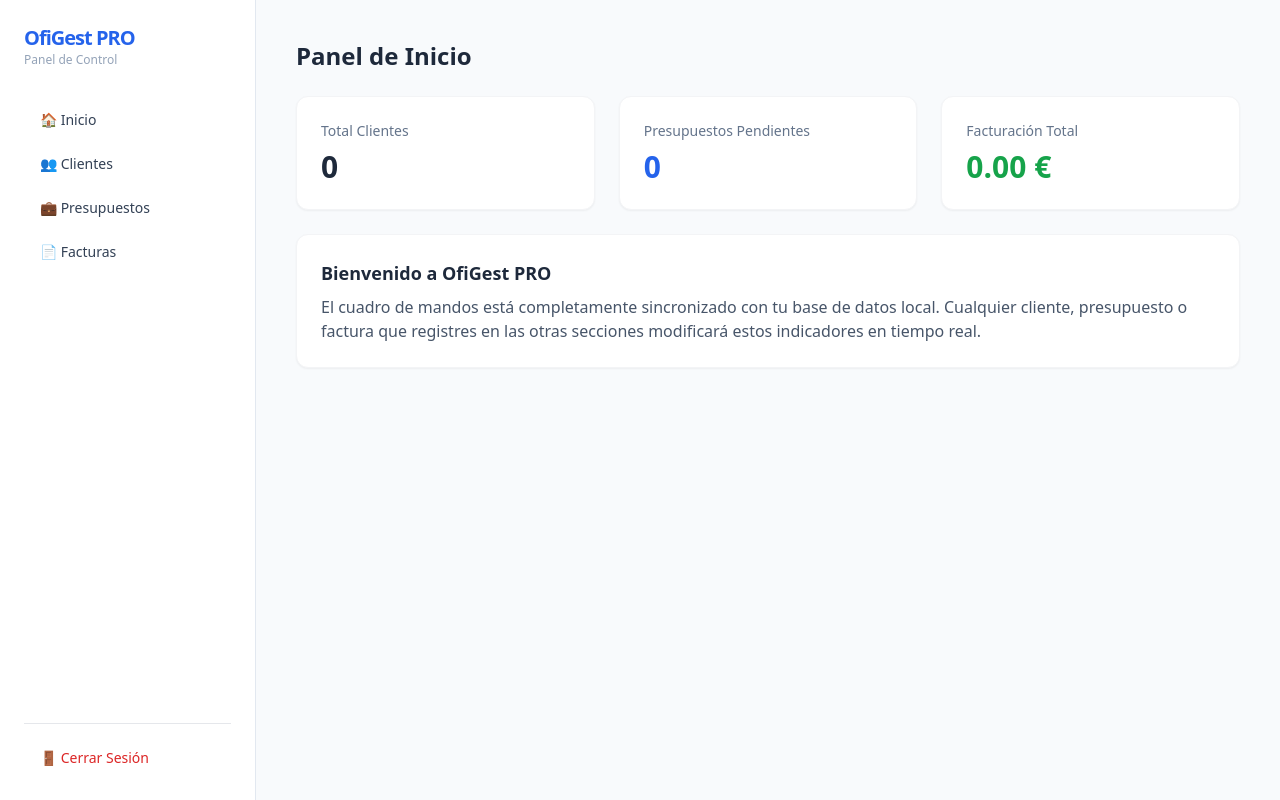
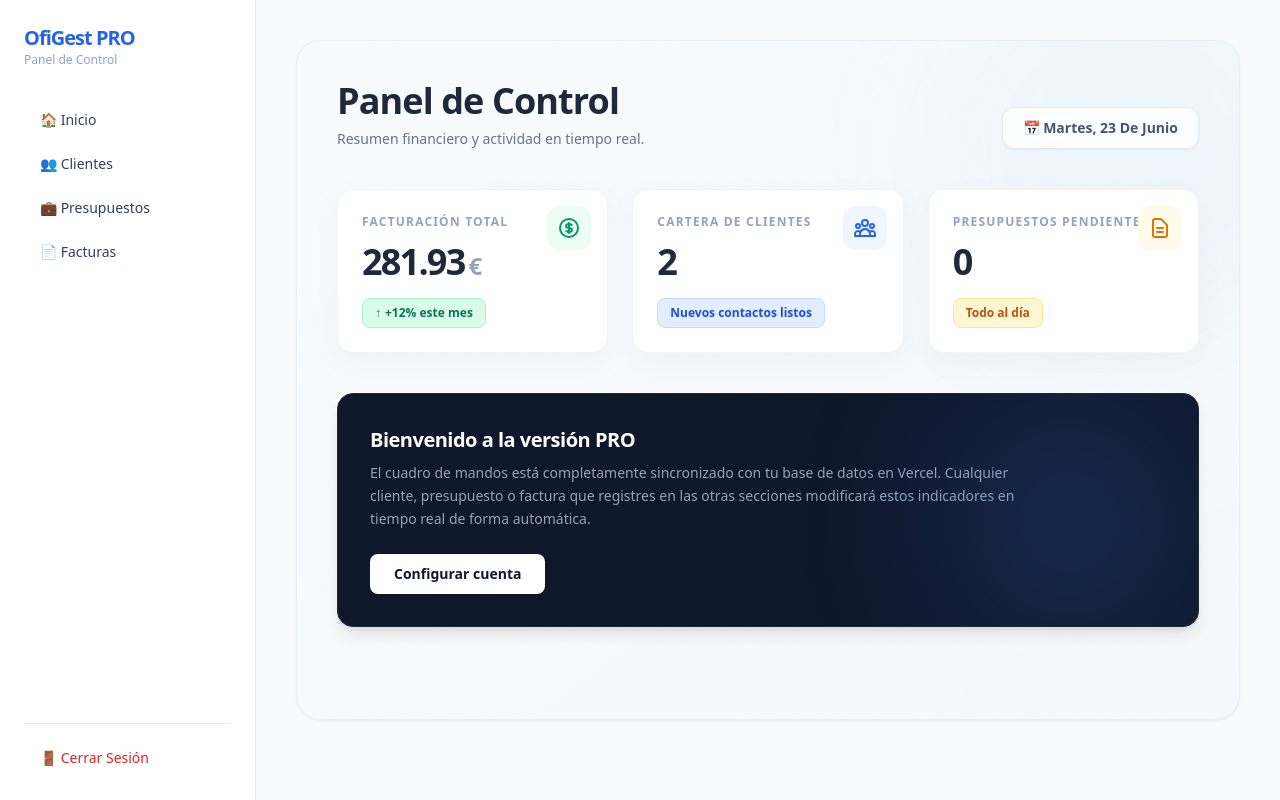
Before and after one commit to yasirsellam8-ship-it/ofigest-pro, a Next.js app: page /dashboard in a window 1280 px wide. Built offline with nearby package versions, Linux system fonts and the light colour scheme; no server answers; the database is empty.

Commit message:
Diseño premium para el Dashboard de inicio

```diff
--- a/src/app/dashboard/page.tsx
+++ b/src/app/dashboard/page.tsx
@@ -1,65 +1,96 @@
 "use client";
 
-import { useState, useEffect } from "react";
-
-export default function DashboardHomePage() {
-  const [stats, setStats] = useState({
-    totalClientes: 0,
-    presupuestosPendientes: 0,
-    facturacionTotal: 0,
-  });
-  const [loading, setLoading] = useState(true);
-
-  useEffect(() => {
-    async function cargarEstadisticas() {
-      try {
-        const res = await fetch("/api/stats");
-        if (res.ok) {
-          const data = await res.json();
-          setStats(data);
-        }
-      } catch (error) {
-        console.error("Error al conectar con la API de estadísticas:", error);
-      } finally {
-        setLoading(false);
-      }
-    }
-    cargarEstadisticas();
-  }, []);
+export default function DashboardInicio() {
+  // Simulamos unos datos rápidos para que veas el diseño vivo
+  const fechaHoy = new Date().toLocaleDateString('es-ES', { weekday: 'long', day: 'numeric', month: 'long' });
 
   return (
-    <div className="space-y-6">
-      <h2 className="text-2xl font-bold text-slate-800">Panel de Inicio</h2>
+    <div className="min-h-[85vh] bg-gradient-to-br from-slate-50 to-slate-100/40 p-6 md:p-10 rounded-3xl border border-slate-200/60 shadow-sm relative overflow-hidden">
 
-      <div className="grid grid-cols-1 md:grid-cols-3 gap-6">
-        <div className="rounded-xl border border-gray-100 bg-white p-6 shadow-sm">
-          <h3 className="text-sm font-medium text-slate-500">Total Clientes</h3>
-          <p className="mt-2 text-3xl font-bold text-slate-800">
-            {loading ? <span className="text-slate-300 animate-pulse">...</span> : stats.totalClientes}
-          </p>
+      {/* Decoración de fondo estilo "Glassmorphism" */}
+      <div className="absolute top-0 right-0 -mr-20 -mt-20 w-96 h-96 rounded-full bg-blue-400/5 blur-3xl pointer-events-none"></div>
+
+      {/* Cabecera del Dashboard */}
+      <div className="mb-10 flex flex-col md:flex-row md:justify-between md:items-end relative z-10">
+        <div>
+          <h1 className="text-4xl font-black text-slate-800 tracking-tight">Panel de Control</h1>
+          <p className="text-slate-500 mt-2 text-sm font-medium">Resumen financiero y actividad en tiempo real.</p>
         </div>
-        <div className="rounded-xl border border-gray-100 bg-white p-6 shadow-sm">
-          <h3 className="text-sm font-medium text-slate-500">Presupuestos Pendientes</h3>
-          <p className="mt-2 text-3xl font-bold text-blue-600">
-            {loading ? <span className="text-blue-200 animate-pulse">...</span> : stats.presupuestosPendientes}
-          </p>
-        </div>
-        <div className="rounded-xl border border-gray-100 bg-white p-6 shadow-sm">
-          <h3 className="text-sm font-medium text-slate-500">Facturación Total</h3>
-          <p className="mt-2 text-3xl font-bold text-green-600">
-            {loading ? <span className="text-green-200 animate-pulse">...</span> : `${stats.facturacionTotal.toFixed(2)} €`}
-          </p>
+        <div className="mt-4 md:mt-0 bg-white/80 backdrop-blur-md px-5 py-2.5 rounded-xl border border-slate-200 shadow-sm">
+          <p className="text-sm font-bold text-slate-600 capitalize">📅 {fechaHoy}</p>
         </div>
       </div>
 
-      <div className="rounded-xl border border-gray-100 bg-white p-6 shadow-sm mt-6">
-        <h3 className="text-lg font-bold text-slate-800 mb-2">Bienvenido a OfiGest PRO</h3>
-        <p className="text-slate-600">
-          El cuadro de mandos está completamente sincronizado con tu base de datos local.
-          Cualquier cliente, presupuesto o factura que registres en las otras secciones modificará
-          estos indicadores en tiempo real.
+      {/* Grid de Tarjetas de Métricas (Estilo SaaS Premium) */}
+      <div className="grid grid-cols-1 md:grid-cols-3 gap-6 mb-10 relative z-10">
+
+        {/* Tarjeta 1: Facturación */}
+        <div className="bg-white p-6 rounded-2xl border border-slate-100 shadow-[0_8px_30px_rgb(0,0,0,0.04)] hover:shadow-[0_8px_30px_rgb(0,0,0,0.08)] transition-all relative overflow-hidden group">
+          <div className="absolute top-4 right-4 bg-emerald-50 p-2.5 rounded-xl text-emerald-600 group-hover:scale-110 transition-transform">
+            <svg className="w-6 h-6" fill="none" viewBox="0 0 24 24" stroke="currentColor">
+              <path strokeLinecap="round" strokeLinejoin="round" strokeWidth={2} d="M12 8c-1.657 0-3 .895-3 2s1.343 2 3 2 3 .895 3 2-1.343 2-3 2m0-8c1.11 0 2.08.402 2.599 1M12 8V7m0 1v8m0 0v1m0-1c-1.11 0-2.08-.402-2.599-1M21 12a9 9 0 11-18 0 9 9 0 0118 0z" />
+            </svg>
+          </div>
+          <p className="text-xs font-bold text-slate-400 uppercase tracking-widest mb-3">Facturación Total</p>
+          <div className="flex items-baseline gap-1">
+            <h2 className="text-4xl font-black text-slate-800 tracking-tighter">281.93</h2>
+            <span className="text-2xl font-bold text-slate-400">€</span>
+          </div>
+          <div className="mt-4 flex items-center text-xs font-bold text-emerald-700 bg-emerald-100/80 w-fit px-3 py-1.5 rounded-lg border border-emerald-200">
+            <span className="mr-1">↑</span> +12% este mes
+          </div>
+        </div>
+
+        {/* Tarjeta 2: Clientes */}
+        <div className="bg-white p-6 rounded-2xl border border-slate-100 shadow-[0_8px_30px_rgb(0,0,0,0.04)] hover:shadow-[0_8px_30px_rgb(0,0,0,0.08)] transition-all relative overflow-hidden group">
+          <div className="absolute top-4 right-4 bg-blue-50 p-2.5 rounded-xl text-blue-600 group-hover:scale-110 transition-transform">
+            <svg className="w-6 h-6" fill="none" viewBox="0 0 24 24" stroke="currentColor">
+              <path strokeLinecap="round" strokeLinejoin="round" strokeWidth={2} d="M17 20h5v-2a3 3 0 00-5.356-1.857M17 20H7m10 0v-2c0-.656-.126-1.283-.356-1.857M7 20H2v-2a3 3 0 015.356-1.857M7 20v-2c0-.656.126-1.283.356-1.857m0 0a5.002 5.002 0 019.288 0M15 7a3 3 0 11-6 0 3 3 0 016 0zm6 3a2 2 0 11-4 0 2 2 0 014 0zM7 10a2 2 0 11-4 0 2 2 0 014 0z" />
+            </svg>
+          </div>
+          <p className="text-xs font-bold text-slate-400 uppercase tracking-widest mb-3">Cartera de Clientes</p>
+          <div className="flex items-baseline gap-1">
+            <h2 className="text-4xl font-black text-slate-800 tracking-tighter">2</h2>
+          </div>
+          <div className="mt-4 flex items-center text-xs font-bold text-blue-700 bg-blue-100/80 w-fit px-3 py-1.5 rounded-lg border border-blue-200">
+            Nuevos contactos listos
+          </div>
+        </div>
+
+        {/* Tarjeta 3: Presupuestos */}
+        <div className="bg-white p-6 rounded-2xl border border-slate-100 shadow-[0_8px_30px_rgb(0,0,0,0.04)] hover:shadow-[0_8px_30px_rgb(0,0,0,0.08)] transition-all relative overflow-hidden group">
+          <div className="absolute top-4 right-4 bg-amber-50 p-2.5 rounded-xl text-amber-600 group-hover:scale-110 transition-transform">
+            <svg className="w-6 h-6" fill="none" viewBox="0 0 24 24" stroke="currentColor">
+              <path strokeLinecap="round" strokeLinejoin="round" strokeWidth={2} d="M9 12h6m-6 4h6m2 5H7a2 2 0 01-2-2V5a2 2 0 012-2h5.586a1 1 0 01.707.293l5.414 5.414a1 1 0 01.293.707V19a2 2 0 01-2 2z" />
+            </svg>
+          </div>
+          <p className="text-xs font-bold text-slate-400 uppercase tracking-widest mb-3">Presupuestos Pendientes</p>
+          <div className="flex items-baseline gap-1">
+            <h2 className="text-4xl font-black text-slate-800 tracking-tighter">0</h2>
+          </div>
+          <div className="mt-4 flex items-center text-xs font-bold text-amber-700 bg-amber-100/80 w-fit px-3 py-1.5 rounded-lg border border-amber-200">
+            Todo al día
+          </div>
+        </div>
+
+      </div>
+
+      {/* Banner inferior elegante */}
+      <div className="bg-slate-900 rounded-2xl p-8 relative overflow-hidden shadow-lg border border-slate-800 text-white relative z-10">
+        <div className="absolute top-0 right-0 w-64 h-64 bg-blue-500 rounded-full blur-[80px] opacity-20 pointer-events-none"></div>
+        <h3 className="text-xl font-bold tracking-tight mb-2">Bienvenido a la versión PRO</h3>
+        <p className="text-slate-400 text-sm max-w-2xl leading-relaxed">
+          El cuadro de mandos está completamente sincronizado con tu base de datos en Vercel.
+          Cualquier cliente, presupuesto o factura que registres en las otras secciones
+          modificará estos indicadores en tiempo real de forma automática.
         </p>
+        <div className="mt-6">
+          <button className="bg-white text-slate-900 text-sm font-bold px-6 py-2.5 rounded-lg shadow-sm hover:bg-slate-100 transition-colors">
+            Configurar cuenta
+          </button>
+        </div>
       </div>
+
     </div>
   );
 }
```
Also changed, not shown: src/app/dashboard/presupuestos/page.tsx (+70 -51 lines).
